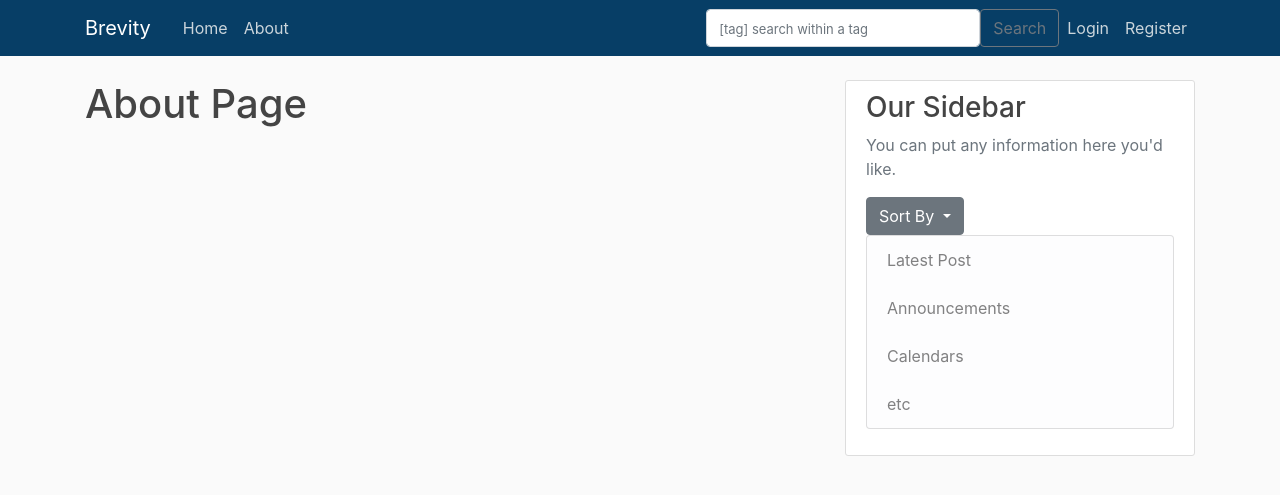
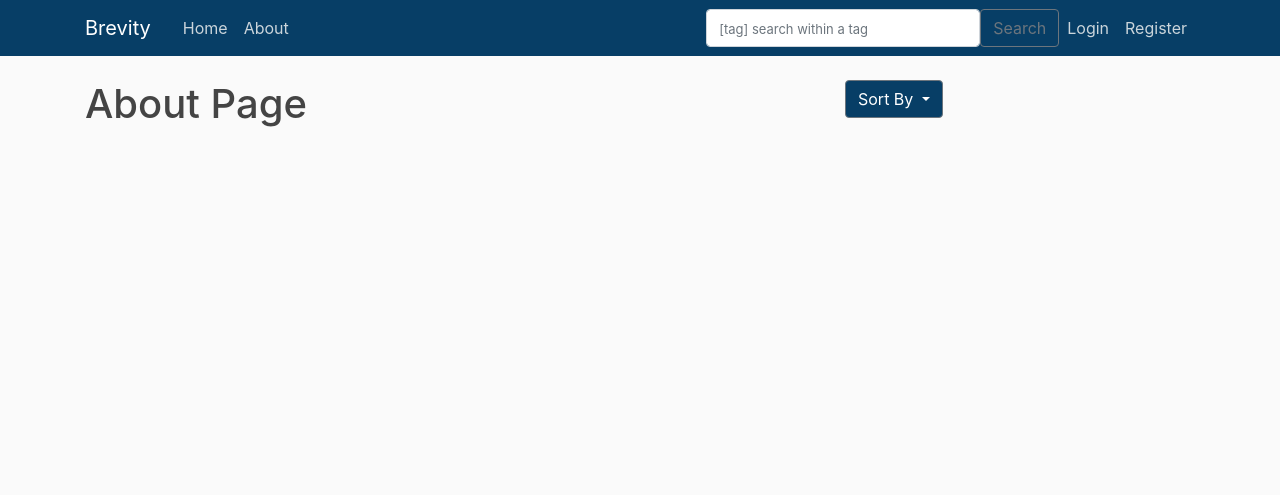
Before and after one commit to riyadomf/Brevity, a Flask app: page /about in a window 1280 px wide. Shown: the top 495 px of the page. Run offline with Flask 2, Linux system fonts and the light colour scheme; some libraries are stand-ins or nearby versions.

Commit message:
Empty string search bug fixed, change in sort button design

```diff
--- a/brevity/main/routes.py
+++ b/brevity/main/routes.py
@@ -47,9 +47,15 @@ def search():
     form=SearchForm()
     if form.validate_on_submit():
         searched_val = form.searched.data
+        if searched_val==None:
+            return render_template('home.html', posts = posts)
         return render_template('searched_posts.html', posts = search_result(searched_val,page),form =form,form_val=form.searched.data)
 
     searched_val = request.args.get('form_val')
+
+    if searched_val==None:
+            return render_template('home.html', posts = posts)
+
     type =  request.args.get('type')
     if type=="1":
         searched_val += ']'
--- a/brevity/static/main.css
+++ b/brevity/static/main.css
@@ -204,3 +204,6 @@ input[type="search"]::placeholder {
 
   font-size: 13px;
 }
+.dropdown-toggle{
+  background-color: #073e66;
+}
--- a/brevity/templates/layout.html
+++ b/brevity/templates/layout.html
@@ -75,25 +75,12 @@
                 {% block content %}{% endblock %}
             </div>
             <div class="col-md-4">
-                <div class="content-section">
-                    <h3>Our Sidebar</h3>
-                    <p class='text-muted'>You can put any information here you'd like.
-                        <div class="dropdown">
                 <button class="btn btn-secondary dropdown-toggle" type="button" id="dropdownMenuButton" data-toggle="dropdown" aria-haspopup="true" aria-expanded="false">
                     Sort By
                 </button>
                 <div class="dropdown-menu" aria-labelledby="dropdownMenuButton">
                     <a class="dropdown-item" href="{{ url_for('main.home', type=1) }}">Date</a>
                     <a class="dropdown-item" href="#">Popularity</a>
-                            </div>
-                          </div>
-                    <ul class="list-group">
-                        <li class="list-group-item list-group-item-light">Latest Post</a></li>
-                        <li class="list-group-item list-group-item-light">Announcements</li>
-                        <li class="list-group-item list-group-item-light">Calendars</li>
-                        <li class="list-group-item list-group-item-light">etc</li>
-                    </ul>
-                    </p>
                 </div>
             </div>
         </div>
```
Lines whose indentation alone changed are shown as unchanged.
